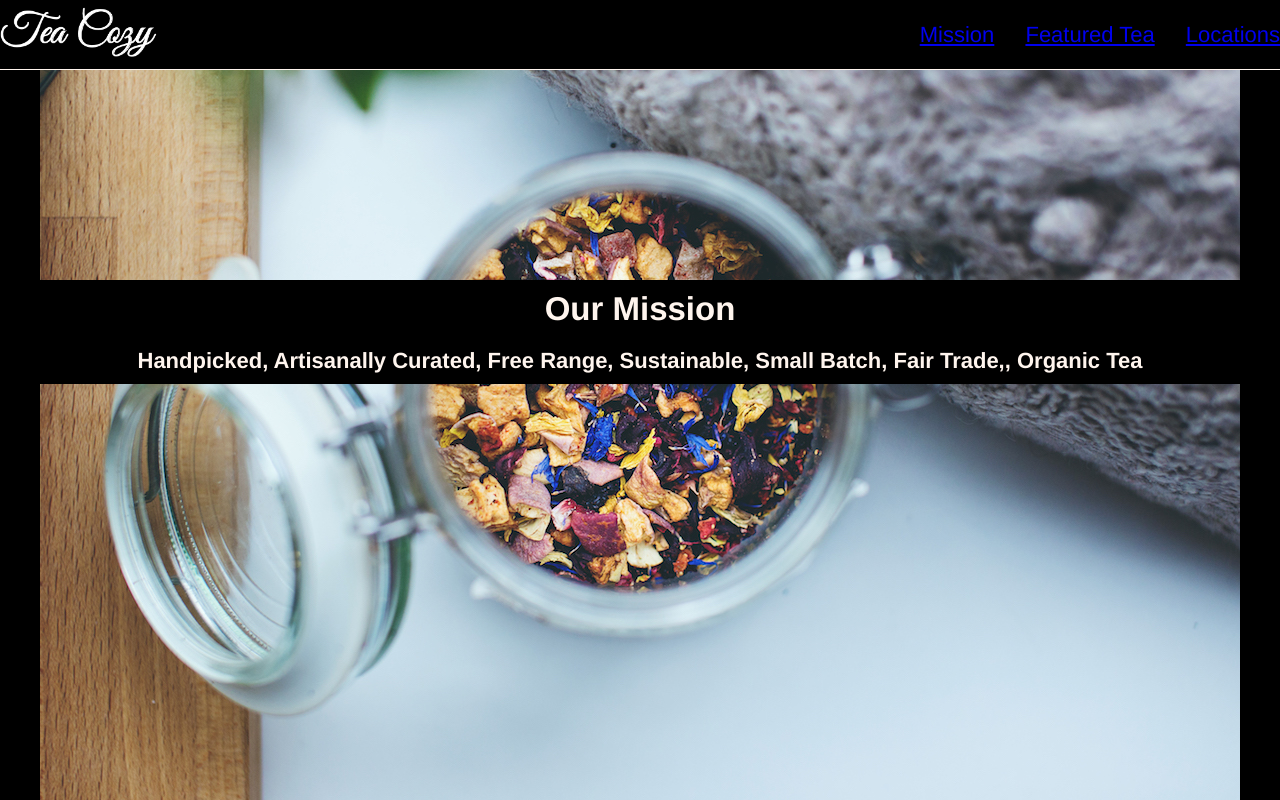
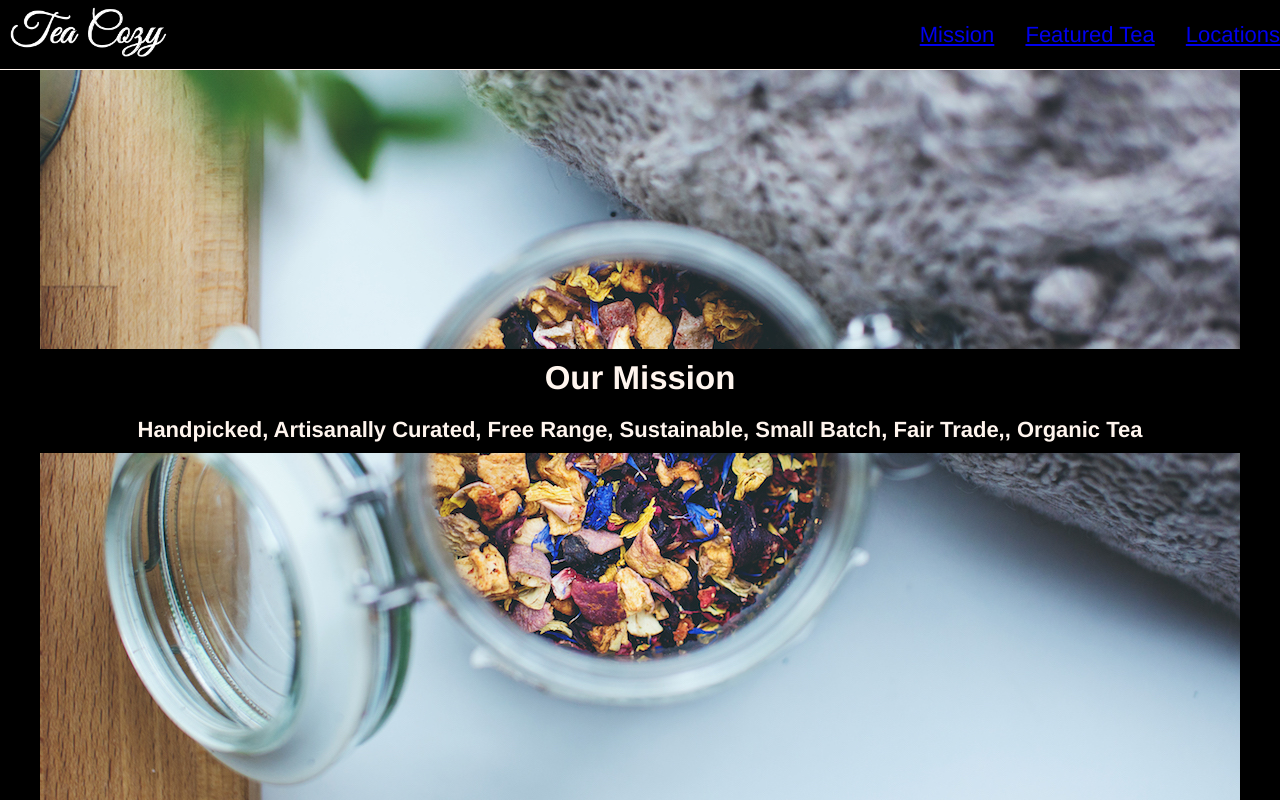
Before and after one commit to dpails/tea-cozy, a plain HTML site: page index.html in a window 1280 px wide. Shown: the top 800 px of the page. Drawn offline with Linux system fonts and the light colour scheme.

Commit message:
finishing touches

```diff
--- a/resources/css/style.css
+++ b/resources/css/style.css
@@ -18,7 +18,7 @@ h4{
   padding: 10px;
   margin:0;
 }
-
+/*Header*/
 .header{
   height: 69px;
   position: fixed;
@@ -30,18 +30,24 @@ h4{
   align-items: center;
   justify-content: space-between;
   background-color: #000;
+  margin-bottom: 69px;
 }
 
 .header img{
   height: 50px;
+  padding-left: 10px;
 }
 
 .toplinks a{
   margin-left: 25px;
+  text-decoration: underline;
 }
+
+/*Mission*/
 
 .midcontainer{
   text-align: center;
+  margin-top:69px;
 }
 
 .missionimage{
@@ -57,6 +63,7 @@ h4{
   opacity: 1;
 }
 
+/*Featured Tea*/
 #tea{
   width: 1000px;
   margin: 0 auto;
@@ -97,6 +104,8 @@ h4{
   flex-wrap: wrap;
 }
 
+/*Locations*/
+
 #locations{
   background-image: url("../images/locations.jpg");
   background-position: center;
@@ -130,6 +139,8 @@ h4{
   margin-right: 0;
 }
 
+/*Bottom Section*/
+
 .lastsection{
   height: 200px;
   text-align: center;
```
